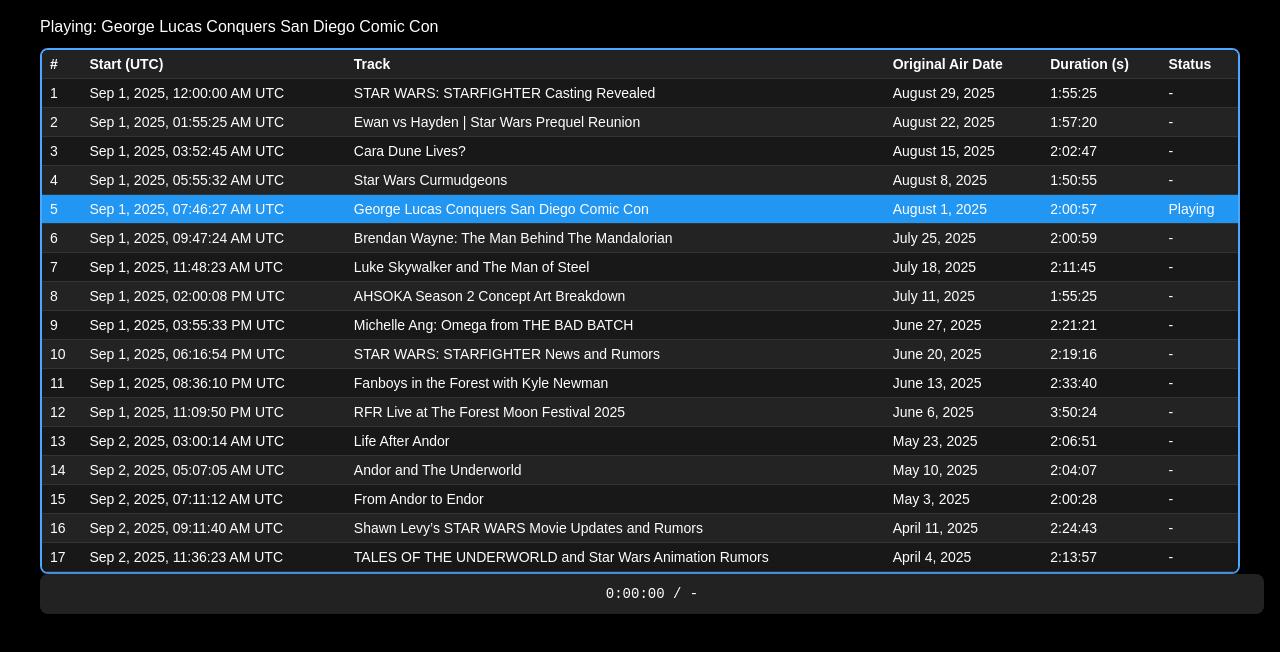
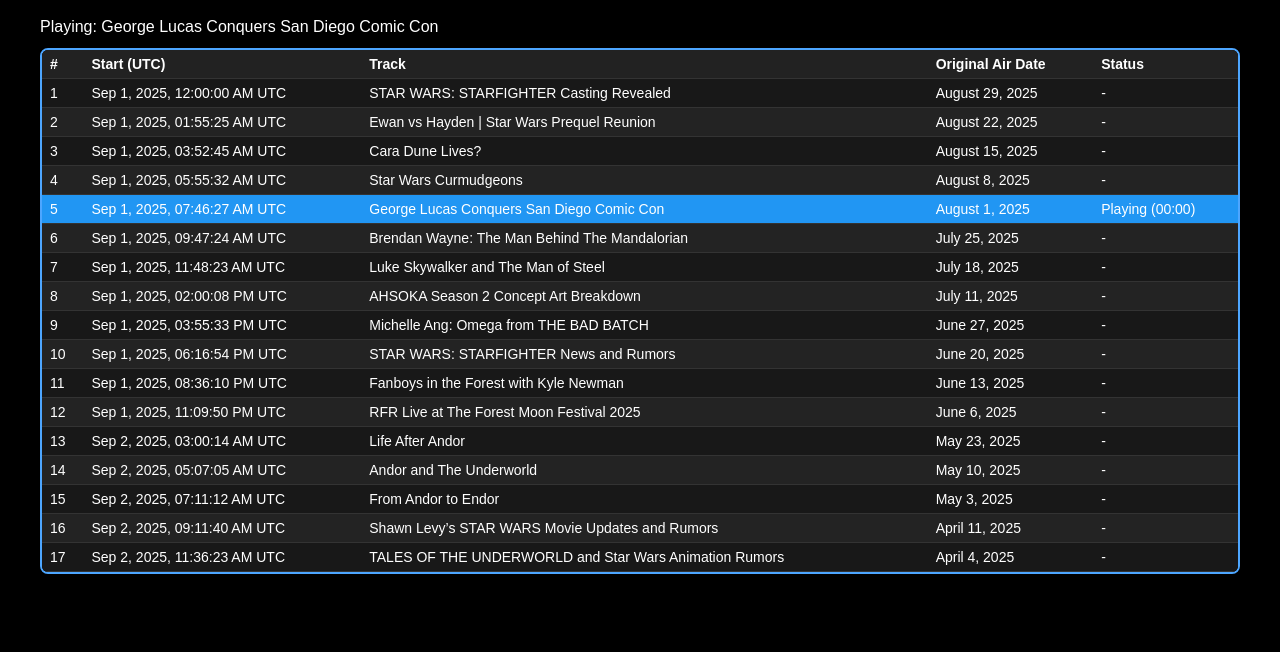
Before and after one commit to madmonk13/channelZero, a plain HTML site: page index.html in a window 1280 px wide. Shown: the part 86-738 px from the top of the page. Drawn offline with Linux system fonts and the light colour scheme.

Commit message:
changes to player

```diff
--- a/index.html
+++ b/index.html
@@ -19,7 +19,7 @@
     <div class="schedTable-container">
       <table id="schedTable">
         <thead>
-          <tr><th>#</th><th>Start (UTC)</th><th>Track</th><th>Original Air Date</th><th>Duration (s)</th><th>Status</th></tr>
+          <tr><th>#</th><th>Start (UTC)</th><th>Track</th><th>Original Air Date</th><th>Status</th></tr>
         </thead>
         <tbody></tbody>
       </table>
--- a/script.js
+++ b/script.js
@@ -36,12 +36,11 @@
 }
 
 function formatDuration(seconds) {
-  if (typeof seconds !== 'number' || !isFinite(seconds)) return '-';
+  if (typeof seconds !== 'number' || !isFinite(seconds)) return '00:00';
   seconds = Math.floor(seconds);
-  const h = Math.floor(seconds / 3600);
-  const m = Math.floor((seconds % 3600) / 60);
+  const m = Math.floor(seconds / 60);
   const s = seconds % 60;
-  return `${h}:${m.toString().padStart(2,'0')}:${s.toString().padStart(2,'0')}`;
+  return `${m.toString().padStart(2,'0')}:${s.toString().padStart(2,'0')}`;
 }
 
 const statusEl = document.getElementById('status');
@@ -55,7 +54,7 @@
   schedule.forEach(item=>{
     const tr = document.createElement('tr');
     tr.id = `row-${item.idx}`;
-    tr.innerHTML = `<td>${item.idx}</td><td>${formatUTC(item.start)}</td><td>${item.title || item.url}</td><td>${item.airDate}</td><td>${formatDuration(item.duration)}</td><td id="st-${item.idx}">-</td>`;
+    tr.innerHTML = `<td>${item.idx}</td><td>${formatUTC(item.start)}</td><td>${item.title || item.url}</td><td>${item.airDate}</td><td id="st-${item.idx}">-</td>`;
     tableBody.appendChild(tr);
   });
 }
@@ -159,20 +158,15 @@
   player.preload = 'metadata';
   player.src = currentItem.url;
 
-  // Create time display
-  const timeDisplay = document.createElement('div');
-  timeDisplay.className = 'time-display';
-
-  // Update time display every second
+  // Update status with current time when playing
   player.addEventListener('timeupdate', () => {
-    const currentTime = formatDuration(Math.floor(player.currentTime));
-    const duration = formatDuration(Math.floor(player.duration));
-    timeDisplay.textContent = `${currentTime} / ${duration}`;
+    if (currentItem && !player.paused) {
+      const currentTime = formatDuration(Math.floor(player.currentTime));
+      setItemStatus(currentItem, `Playing (${currentTime})`);
+    }
   });
 
-  playerContainer.appendChild(timeDisplay);
   mediaContainer.appendChild(player);
-  mediaContainer.appendChild(playerContainer);
 
   showLoadingModal();
 
@@ -234,7 +228,7 @@
   try {
     await player.play();
     statusEl.textContent = `Playing: ${currentItem.title || currentItem.url}`;
-    setItemStatus(currentItem,'Playing');
+    setItemStatus(currentItem, `Playing (${formatDuration(0)})`);
   } catch {
     statusEl.textContent = 'Autoplay blocked - click Play to start';
     setItemStatus(currentItem,'Waiting');
@@ -249,6 +243,7 @@
     try {
       await player.play();
       statusEl.textContent = `Playing: ${currentItem.title || currentItem.url}`;
+      setItemStatus(currentItem, `Playing (${formatDuration(player.currentTime)})`);
       document.getElementById('autoplayModal').style.display = 'none';
     } catch (err) {
       statusEl.textContent = 'Failed to start playback';
--- a/styles.css
+++ b/styles.css
@@ -189,31 +189,11 @@
   transition: background 0.3s, color 0.3s;
 }
 
-.custom-player {
-  width: 100%;
-  max-width: 100%;
-  background: #222;
-  border-radius: 8px;
-  box-shadow: 0 2px 8px #0008;
-  padding: 12px;
-  display: flex;
-  align-items: center;
-  justify-content: center;
-  gap: 12px;
-}
-
 #mediaContainer audio, #mediaContainer video {
   width: 1px;
   height: 1px;
   position: absolute;
   opacity: 0;
-}
-
-.time-display {
-  color: #fff;
-  font-family: monospace;
-  font-size: 14px;
-  text-align: center;
 }
 
 .custom-play-btn {
```
